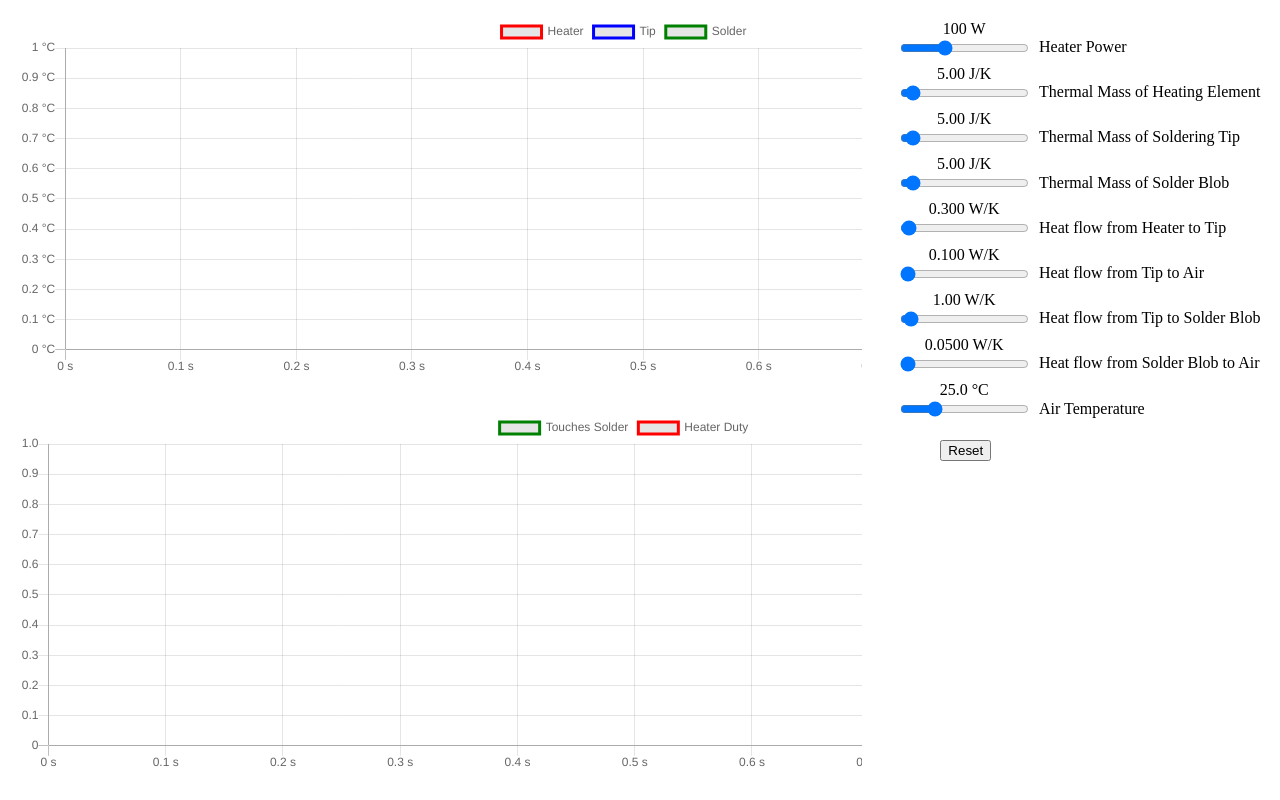
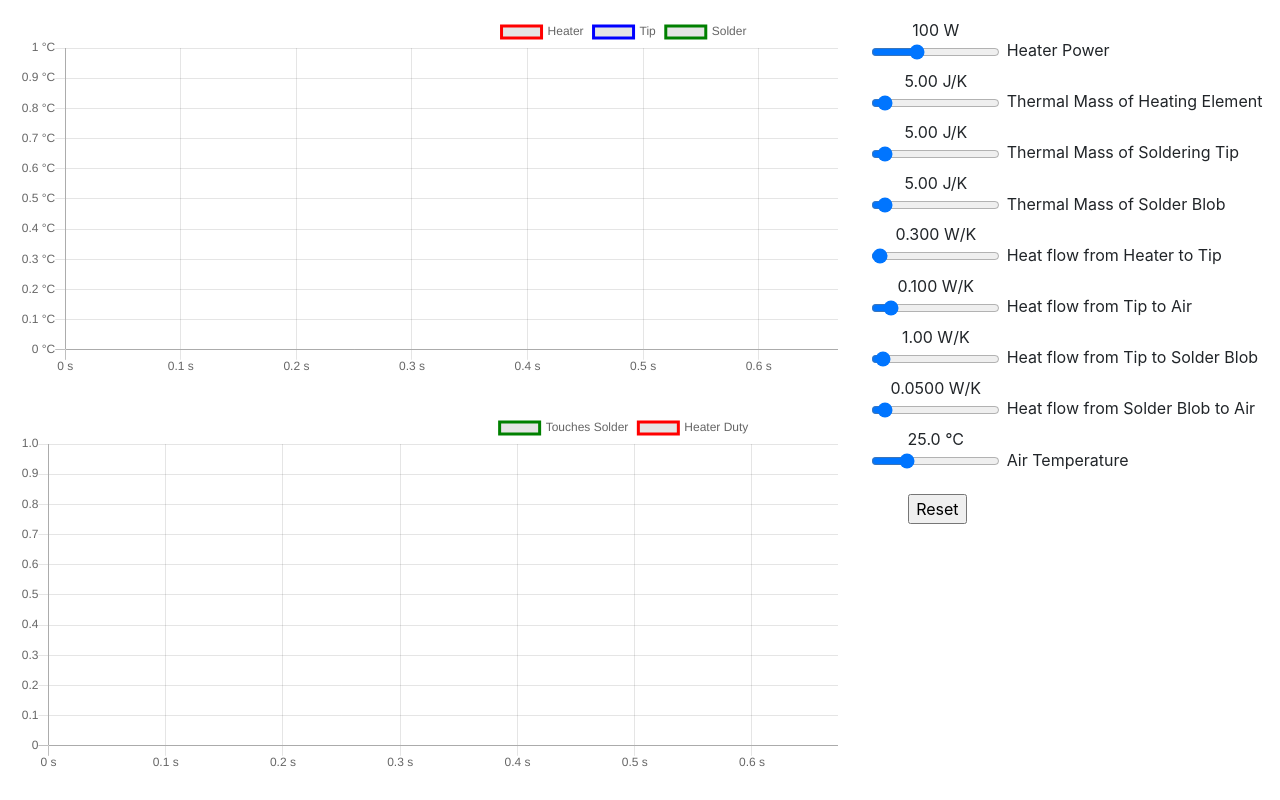
Before and after one commit to Finomnis/SolderingIronPIDSimulator, a website built with webpack: page dist/index.html in a window 1280 px wide. Built offline with nearby package versions, Linux system fonts and the light colour scheme.

Commit message:
Add bootstrap css, minor fixes

```diff
--- a/src/inputs.js
+++ b/src/inputs.js
@@ -88,8 +88,8 @@ export function createInputs(updateSimulation, settings) {
     createInput(
         "thermal_coupling_air",
         "Heat flow from Tip to Air",
-        0.01,
-        30,
+        0.001,
+        1,
         "W/K"
     );
     createInput(
@@ -102,8 +102,8 @@ export function createInputs(updateSimulation, settings) {
     createInput(
         "thermal_coupling_solder_air",
         "Heat flow from Solder Blob to Air",
-        0.01,
-        30,
+        0.001,
+        1,
         "W/K"
     );
     createInput("air_temp", "Air Temperature", 1, 100, "°C");
--- a/src/main.js
+++ b/src/main.js
@@ -3,8 +3,6 @@ import { Simulation } from "./simulation";
 import { SimpleController } from "./controllers/simple";
 import { createCharts } from "./charts";
 import { createInputs } from "./inputs";
-
-let { tempChart, dutyChart } = createCharts();
 
 let simulation_parameters = {
     heater_max_power: 100.0,
@@ -89,7 +87,12 @@ function run_simulation_rs(simulation_parameters) {
     return result;
 }
 
-function update_simulation() {
+export function main(wasm_) {
+    wasm = wasm_;
+
+    let { tempChart, dutyChart } = createCharts();
+
+    let update_simulation = () => {
         const t0 = performance.now();
         const simulation = run_simulation_rs(simulation_parameters);
         const t1 = performance.now();
@@ -102,10 +105,12 @@ function update_simulation() {
         dutyChart.data.datasets[1].data = simulation.chart_heater_duty;
         tempChart.update();
         dutyChart.update();
+    };
+
+    createInputs(update_simulation, simulation_parameters);
+
+    // Force resize of chart.js after adding input buttons
+    window.dispatchEvent(new Event("resize"));
+
+    setTimeout(update_simulation);
 }
-
-export function main(wasm_) {
-    wasm = wasm_;
-    createInputs(update_simulation, simulation_parameters);
-    update_simulation();
-}
```
Also changed, not shown: dist/index.html. Lines whose indentation alone changed are shown as unchanged.
